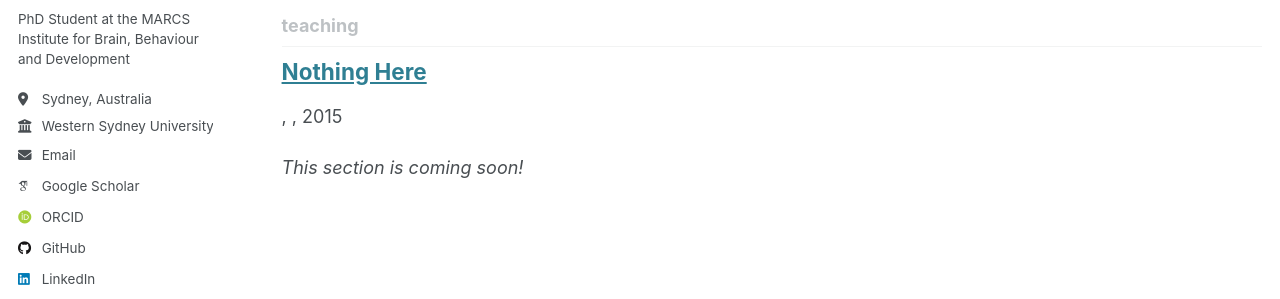
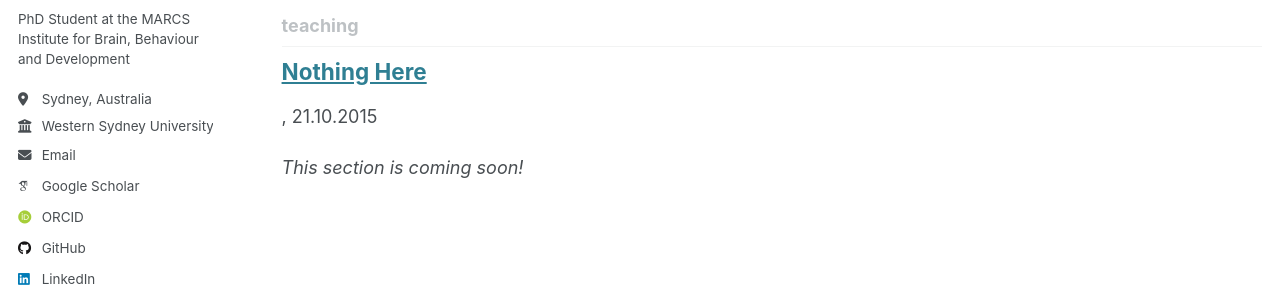
Before and after one commit to Flo-Burger/Flo-Burger.github.io, a Jekyll site: the page built from _pages/collection-archive.html, in a window 1280 px wide and 900 px high, scrolled down 1625 px. Shown: the part 307-606 px from the top of the window. Built offline with Jekyll 4.4.1, drawn with Linux system fonts in a browser that asks for light colours; some web fonts are replaced.

Commit message:
Update archive-single.html

```diff
--- a/_includes/archive-single.html
+++ b/_includes/archive-single.html
@@ -39,7 +39,11 @@
     {% endif %}
 
         {% if post.collection == 'teaching' %}
-          <p> {{ post.type }}, <i>{{ post.venue }}</i>, {{ post.date | default: "1900-01-01" | date: "%Y" }} </p>
+        <p>
+          {% if post.type %}{{ post.type }}, {% endif %}
+          {% if post.venue %}<i>{{ post.venue }}</i>{% endif %}
+          {% if post.date %}, {{ post.date | date: "%d.%m.%Y" }}{% endif %}
+        </p>
         {% elsif post.collection == 'publications' %}
           <p>Published in <i>{{ post.venue }}</i>, {{ post.date | default: "1900-01-01" | date: "%Y" }} </p>
         {% elsif post.date %}
```
